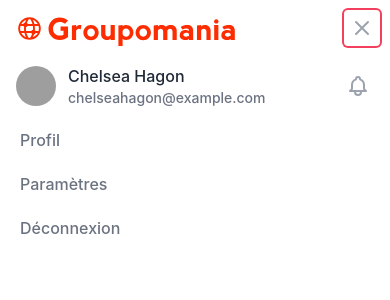
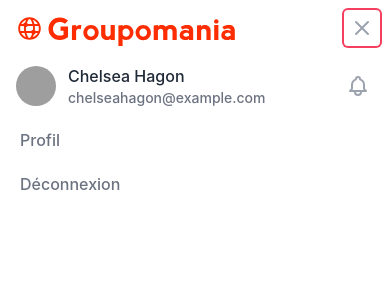
Before and after one commit to MathisBarre/Groupomania, a Next.js app: page /login in a window 390 px wide. Both pictures are taken after a click on the button "Open menu". Shown: the top 300 px of the page. Built offline with nearby package versions, Linux system fonts and the light colour scheme; grey boxes are pictures that could not be loaded.

Commit message:
fix: a -> Link

```diff
--- a/components/Header.jsx
+++ b/components/Header.jsx
@@ -28,7 +28,6 @@
 
   const userNavigation = [
     { name: 'Profil', href: '/profil' },
-    { name: 'Paramètres', href: '/settings' },
     { name: 'Déconnexion', onClick: () => {
       try {
         disconnectUser()
@@ -125,15 +124,16 @@
                                 } else {
                                   return <Menu.Item key={item.name}>
                                     {({ active }) => (
+                                      <Link href={item.href} >
                                         <a
                                           className={classNames(
                                             active ? 'bg-gray-100' : '',
                                             'block py-2 px-4 text-sm text-gray-700 w-full text-left'
                                           )}
-                                        href={item.href}
                                         >
                                           {item.name}
                                         </a>
+                                      </Link>
                                     )}
                                   </Menu.Item>
                                 }
@@ -204,13 +204,15 @@
                   }
 
                   else {
-                    return <a
+                    return <Link href={item.href}>
+                      <a
                         key={item.name}
-                      href={item.href}
+
                         className="block px-3 py-2 text-base font-medium text-gray-500 rounded-md hover:bg-gray-50 hover:text-gray-900"
                       >
                         {item.name}
                       </a>
+                    </Link>
                   }
                 })}
               </div>
```
Lines whose indentation alone changed are shown as unchanged.
